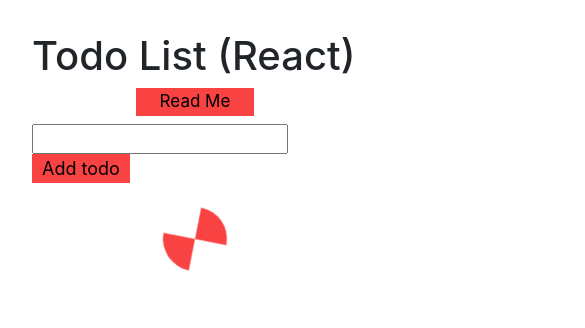
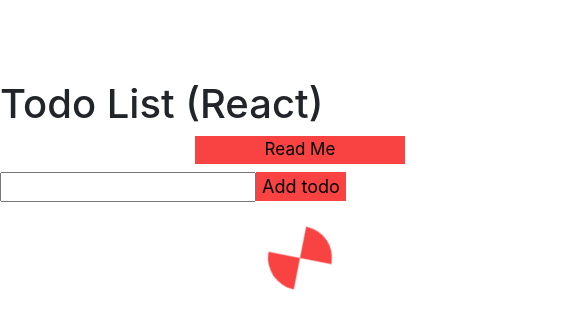
Before and after one commit to Feoh258258/reactLearning, a React (Create React App) app: page / in a window 390 px wide. Shown: the top 328 px of the page, 585 px wide, since content can reach past the window. Built offline with nearby package versions, Linux system fonts and the light colour scheme; no server answers.

Commit message:
fixed bootstrap grid fot mobile size

```diff
--- a/src/Modal/Modal.css
+++ b/src/Modal/Modal.css
@@ -23,7 +23,7 @@
   margin-bottom: .5rem;
   background: #f94242;
   border: none;
-  width: 33%;
+  /* width: 33%; */
   font-size: 17px;
   outline: none;
 }
@@ -37,11 +37,11 @@
   outline: none;
 }
 
-@media (min-width: 769px) {
-  .modal-btn {
-    margin: 0 auto;
-    width: 33%;
-    margin-bottom: .5rem;
-  }
+    /* @media (min-width: 769px) {
+      .modal-btn {
+        margin: 0 auto;
+        width: 33%;
+        margin-bottom: .5rem;
+      }
 
-}
+    } */
--- a/src/Modal/Modal.js
+++ b/src/Modal/Modal.js
@@ -10,7 +10,7 @@ export default class Modal extends React.Component {
     return (
       <React.Fragment>
         <div className='row'>
-        <button className='col-md-12 modal-btn' onClick={() => this.setState({ isOpen: true})}>Read Me</button>
+        <button className='col-4 col-md-6 col-sm-6 col-xs-7 modal-btn' onClick={() => this.setState({ isOpen: true})}>Read Me</button>
         </div>
 
         {this.state.isOpen && (<div className='modal'>
--- a/src/Todo/TodoList.js
+++ b/src/Todo/TodoList.js
@@ -12,8 +12,9 @@ const styles = {
 
 function TodoList(props) {
   return (
+    <div className="container">
     <div class="row">
-    <ul className='col-md-12 col-lg-10' style={styles.ul}>
+    <ul className="col-9 col-md-12 col-lg-10 col-sm-11" style={styles.ul}>
       { props.todos.map((todo, index) =>{
         return <TodoItem
         todo={todo}
@@ -24,6 +25,7 @@ function TodoList(props) {
       })}
     </ul>
     </div>
+   </div>//container
   )
 }
 
--- a/src/index.css
+++ b/src/index.css
@@ -60,72 +60,9 @@ code {
     transform: rotate(1800deg);
   }
 }
-
 .addTodoBtn {
-  width: 15%;
-  background: #f94242;
-  border: none;
-  font-size: 17px;
-  outline: none;
-}
-
-@media (max-width: 575px) {
-  .wrapper {
-    padding: 2rem;
-    margin: 0 auto;
-    width: 100%;
-  }
-  .addTodoBtn {
-    width: 30%;
-    background: #f94242;
-    border: none;
-    font-size: 18px;
-    outline: none;
-  }
- }
-
- @media (min-width: 576px) and (max-width: 767px) {
-  .wrapper {
-    padding: 2rem;
-    margin: 0 auto;
-    width: 100%;
-  }
-  .addTodoBtn {
-    width: 30%;
-    background: #f94242;
-    border: none;
-    font-size: 18px;
-    outline: none;
-  }
- }
-
- @media (min-width: 768px) {
-  .wrapper {
- padding: 2rem;
- padding-right: 5rem;
- margin: 0 auto;
- width: 100%;
-} }
-
-@media (min-width: 769px) {
-  .wrapper {
-  display: flex;
-  justify-content: center;
-  align-items: center;
-  flex-direction: column;
-}
-
-.formAdd {
-  display: flex;
-  align-items: center;
-}
-
-.addTodoBtn {
-  width: 50%;
   background: #f94242;
   border: none;
   font-size: 18px;
   outline: none;
 }
-
-}
```
